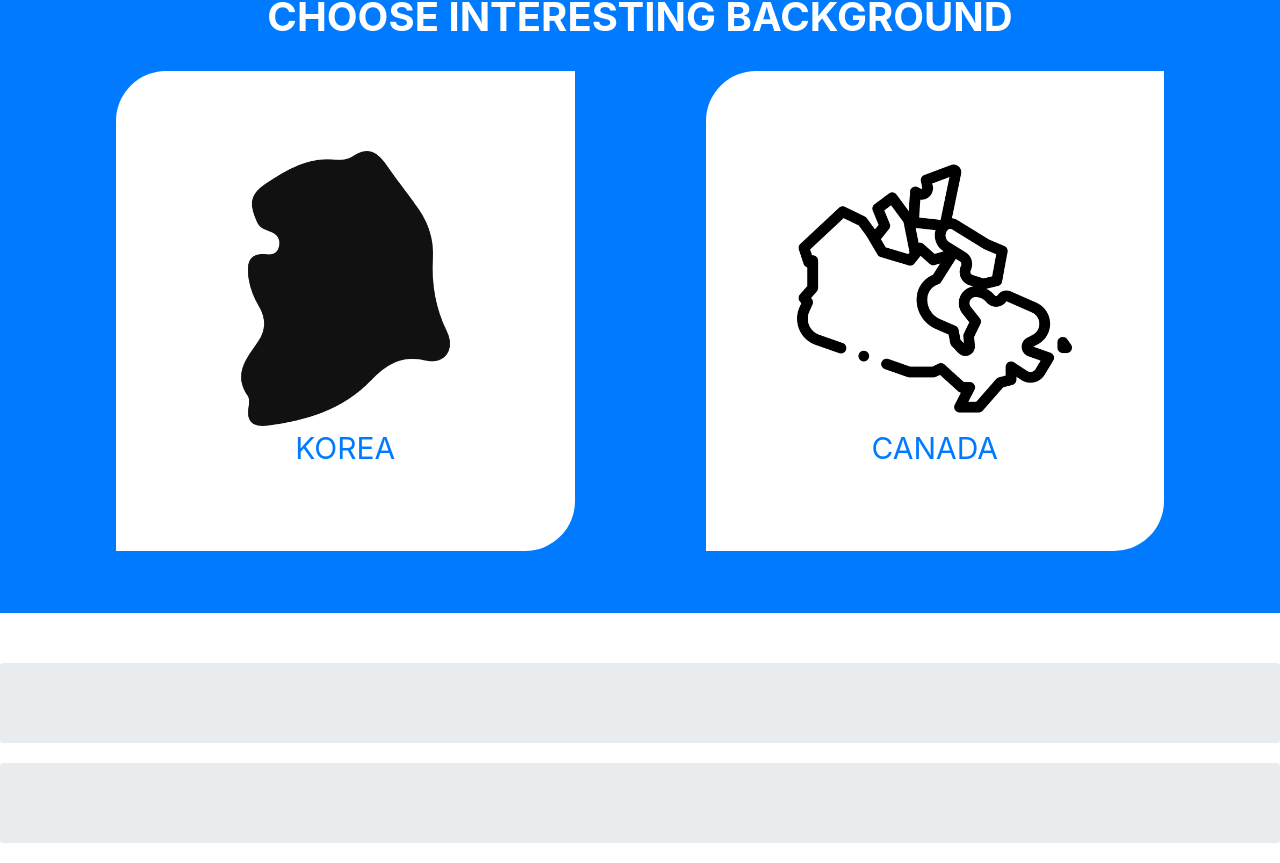
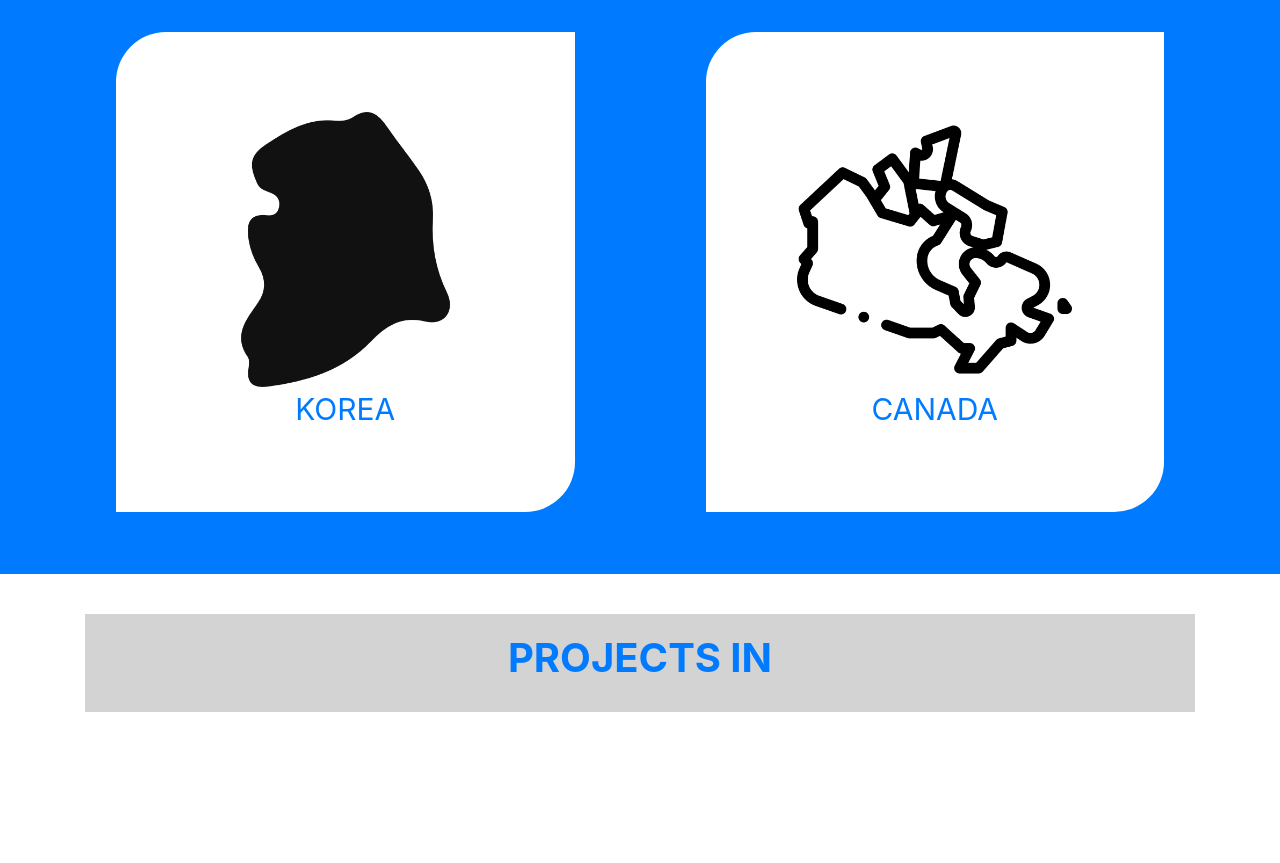
Before and after one commit to paskal3314/Jin.me, a React (Create React App) app: page / in a window 1280 px wide. Shown: the part 1587-2450 px from the top of the page. After the commit the page ends 2319 px from the top, so only its background shows below. Built offline with nearby package versions, Linux system fonts and the light colour scheme.

Commit message:
Update State synchronization with App and WorldMap

```diff
--- a/src/App.css
+++ b/src/App.css
@@ -18,7 +18,7 @@ body {
 }
 
 section {
-    padding: 5rem 0rem;
+    padding: 2rem 0rem;
 }
 
 .cta-btn{
--- a/src/App.js
+++ b/src/App.js
@@ -2,11 +2,13 @@ import React, { useEffect, useState } from 'react';
 import Hero from './components/Hero/Hero';
 import WorldMap from './components/WorldMap/WorldMap';
 import About from './components/About/About';
+import Projects from './components/Projects/Projects';
 import './App.css';
 
 function App() {
   const [isDesktop, setIsDesktop] = useState(false);
   const [isMobile, setIsMobile] = useState(false);
+  const [bgCountry, setBgCountry] = useState("");
 
   useEffect(() => {
       if (window.innerWidth > 769) {
@@ -21,10 +23,12 @@ function App() {
   return (
     <div>
       <Hero isDesktop={isDesktop} />
-      <About isDesktop={isDesktop}/>
-      <WorldMap isDesktop={isDesktop}/>
-      <div className="jumbotron" id="korea"/>
-      <div className="jumbotron" id="canada"/>
+      <About isDesktop={isDesktop} />
+      <WorldMap isDesktop={isDesktop} onSelect={setBgCountry} />
+      <Projects isDesktop={isDesktop} bgCountry={bgCountry} />
+
+      {/* <div className="jumbotron" id="korea"/>
+      <div className="jumbotron" id="canada"/> */}
     </div>
   );
 }
--- a/src/components/About/About.css
+++ b/src/components/About/About.css
@@ -34,7 +34,7 @@
 }
 
 .cta-btn--resume {
-    font-size: 2.6rem;
+    font-size: 2rem;
     margin-top: 3rem;
 }
 .cta-btn--resume-sm {
--- /dev/null
+++ b/src/components/Projects/Projects.css
@@ -0,0 +1,22 @@
+.projects-wrapper {
+    height: fit-content;
+    width: 100;
+    display: flex;
+    flex-direction: column;
+    text-align: center;
+    background: lightgray;
+    font-weight: 400;
+    margin: auto;
+    padding-top: 2rem;
+}
+.projects-wrapper-sm {
+    min-height: 30vh;
+    height: fit-content;
+    display: flex;
+    flex-direction: column;
+    text-align: center;
+    justify-content: center;
+    background: var(--blue);
+    font-weight: 400;
+    margin: auto;
+}
--- /dev/null
+++ b/src/components/Projects/Projects.jsx
@@ -0,0 +1,24 @@
+import React from 'react';
+import Fade from 'react-reveal/Fade';
+import { Container, Row, Col } from 'react-bootstrap';
+import Title from '../Title/Title';
+import './Projects.css';
+
+const Projects = ({ isDesktop, bgCountry }) => {
+
+    return (
+        <section id="projects">
+            <Container>
+                <div className="projects-wrapper">
+                    <Title title={"Projects in " + bgCountry} color="blue"/>
+
+                    <Row>
+
+                    </Row>
+                </div>
+            </Container>
+        </section>
+    );
+}
+
+export default Projects;
--- a/src/components/WorldMap/WorldMap.jsx
+++ b/src/components/WorldMap/WorldMap.jsx
@@ -6,7 +6,7 @@ import Fade from 'react-reveal/Fade';
 import './WorldMap.css';
 
 
-const WorldMap = ({isDesktop}) => {
+const WorldMap = ({isDesktop, onSelect}) => {
 
     return (
         <section id="worldmap">
@@ -14,11 +14,11 @@ const WorldMap = ({isDesktop}) => {
                 <Title title="Choose interesting background" />
                 <Fade bottom duration={1000} delay={1000} distance="0px">
                     <Row className={isDesktop ? "worldmap-container" : "worldmap-container-sm"}>
-                            <Link to="korea" smooth duration={1000} className="country-container">
+                            <Link to="projects" smooth duration={1000} className="country-container" onClick={() => onSelect("korea")}>
                                     <img alt="korea map" src="images/korea.png"/>
                                     <span className="country-name">KOREA</span>
                             </Link>
-                            <Link to="canada" smooth duration={1000} className="country-container">
+                            <Link to="projects" smooth duration={1000} className="country-container" onClick={() => onSelect("canada")}>
                                     <img alt="korea map" src="images/canada.png"/>
                                     <span className="country-name">CANADA</span>
                             </Link>
```
